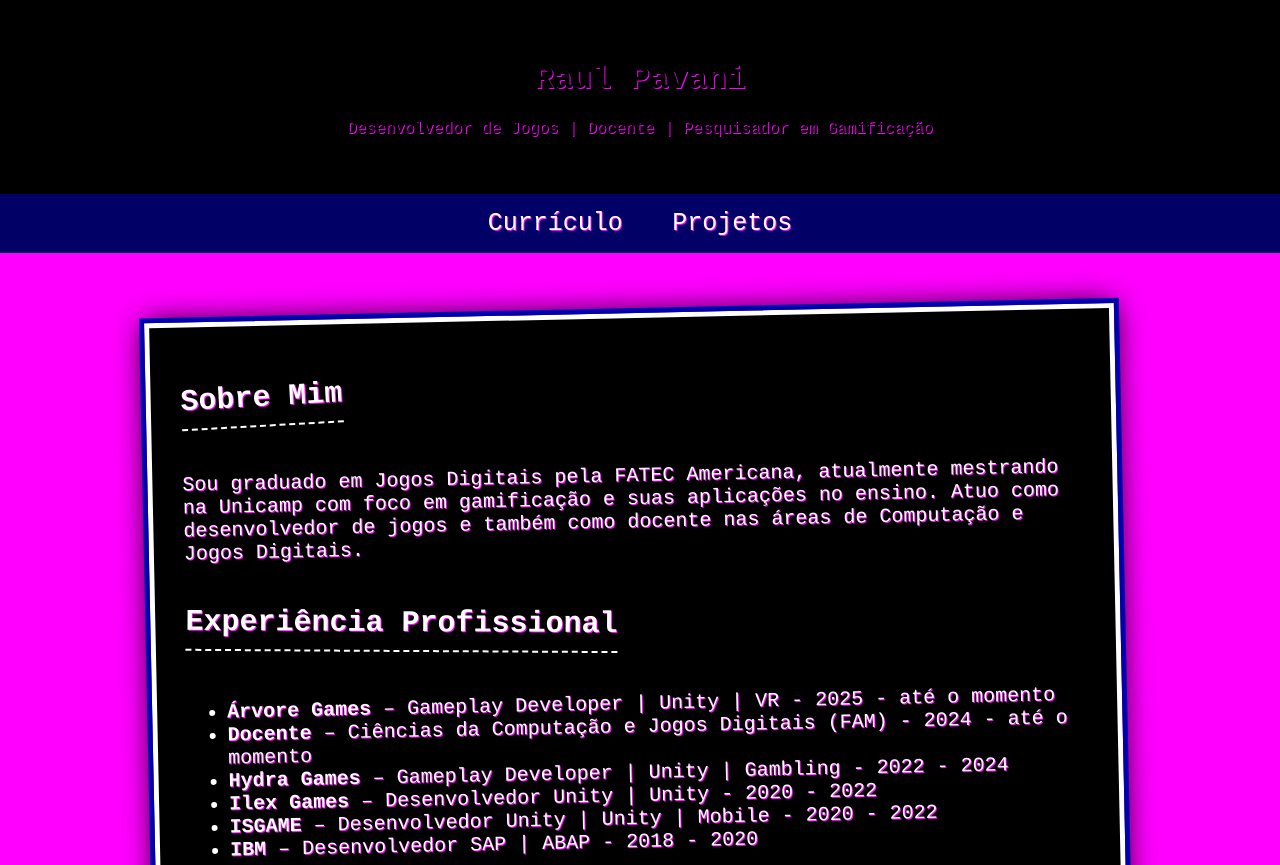
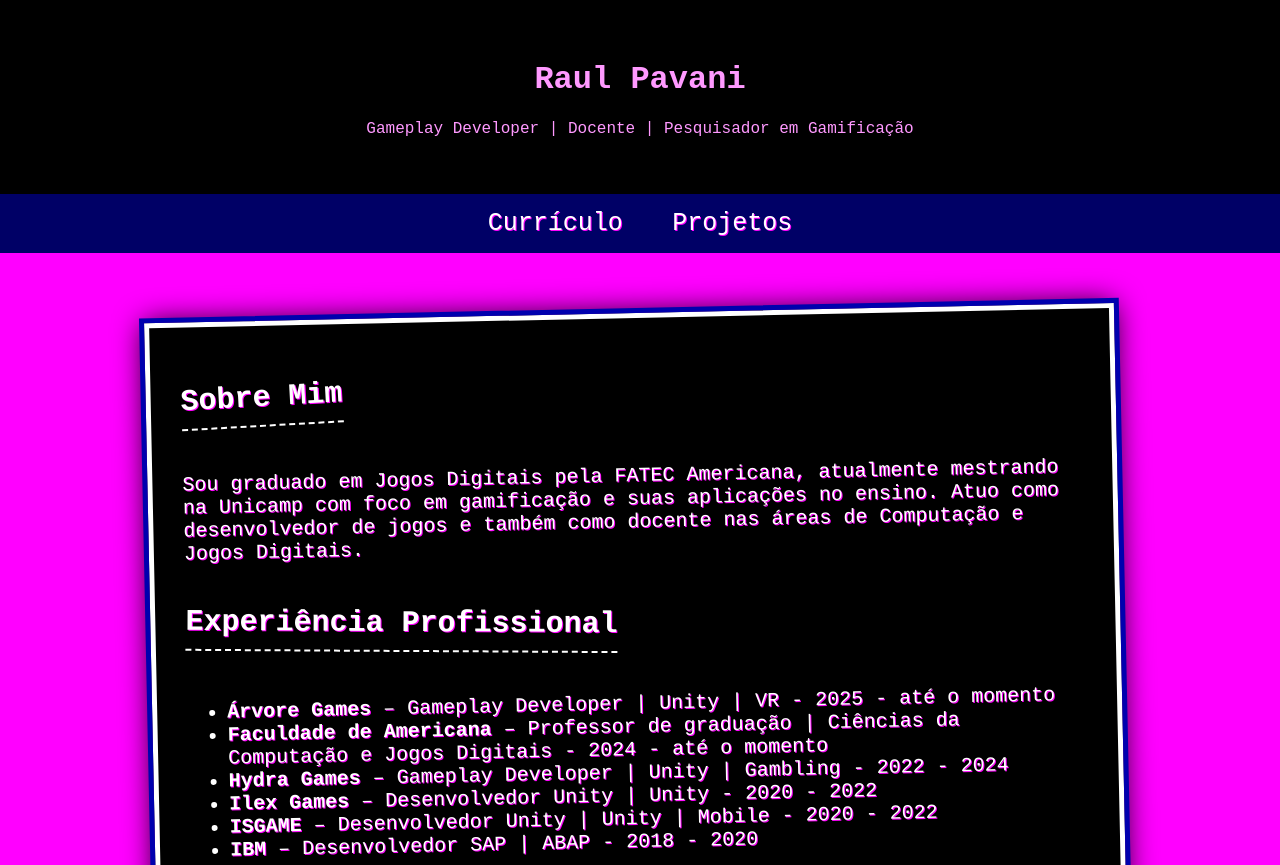
Before and after one commit to RaulPavani/portfolio, a plain HTML site: page index.html in a window 1280 px wide. Shown: the top 865 px of the page. Drawn offline with Linux system fonts and the light colour scheme; a web font is replaced by a local one.

Commit message:
Update index.html

```diff
--- a/index.html
+++ b/index.html
@@ -29,6 +29,12 @@
       text-align: center;
       padding: 40px;
       background-color: #000;
+    }
+
+    header h1,
+    header p {
+      color: #FF99FF; /* Um rosa claro vibrante */
+      text-shadow: 2px 2px #000; /* Sombra preta para reforçar o contraste */
     }
 
     nav {
@@ -136,7 +142,7 @@
 <body>
   <header>
     <h1>Raul Pavani</h1>
-    <p>Desenvolvedor de Jogos | Docente | Pesquisador em Gamificação</p>
+    <p>Gameplay Developer | Docente | Pesquisador em Gamificação</p>
   </header>
 
   <nav>
@@ -151,7 +157,7 @@
     <h2>Experiência Profissional</h2>
     <ul>
       <li><strong>Árvore Games</strong> – Gameplay Developer | Unity | VR - 2025 - até o momento</li>
-      <li><strong>Docente</strong> – Ciências da Computação e Jogos Digitais (FAM) - 2024 - até o momento</li>
+      <li><strong>Faculdade de Americana</strong> – Professor de graduação | Ciências da Computação e Jogos Digitais - 2024 - até o momento</li>
       <li><strong>Hydra Games</strong> – Gameplay Developer | Unity | Gambling - 2022 - 2024</li>
       <li><strong>Ilex Games</strong> – Desenvolvedor Unity | Unity  - 2020 - 2022</li>
       <li><strong>ISGAME</strong> – Desenvolvedor Unity | Unity | Mobile - 2020 - 2022</li>
```
